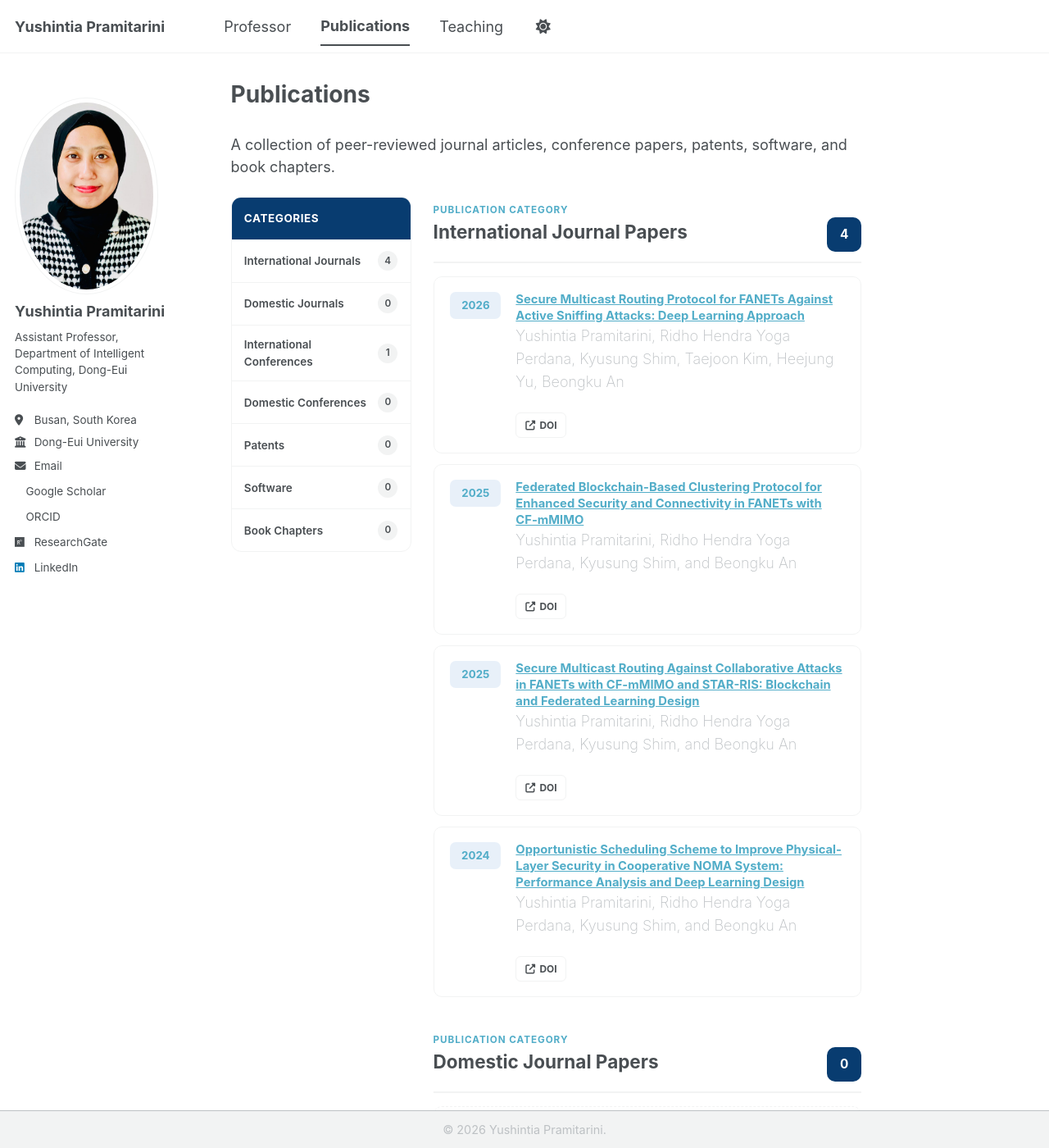
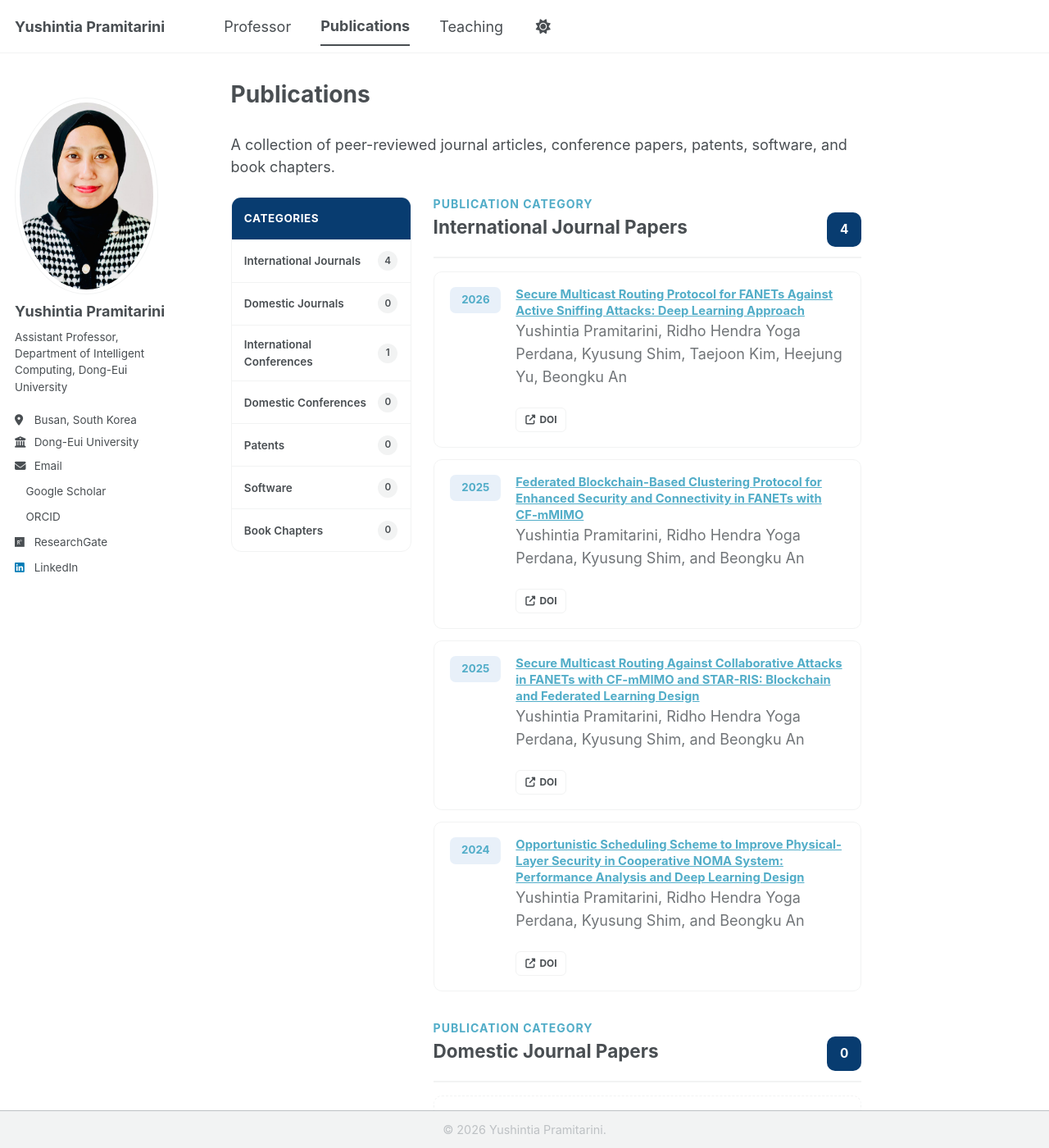
Before and after one commit to yushintia/yushintia.github.io, a Jekyll site: the page built from _pages/publications.md, in a window 1280 px wide and 1400 px high. Shown: the whole window at 82% size. Built offline with Jekyll 4.4.1, drawn with Linux system fonts in a browser that asks for light colours; a style sheet for code colours, icons or effects is not loaded.

Commit message:
Update styles for publication section labels and authors
Adjusted styles for .pub-section-label and .pub-authors classes.

```diff
--- a/assets/css/main.scss
+++ b/assets/css/main.scss
@@ -220,10 +220,13 @@
 }
 
 .pub-section-label {
+  display: block;
+  margin-bottom: 0.25rem;
   color: var(--global-link-color);
-  font-size: 0.65rem;
+  font-size: 0.78rem;
   font-weight: 700;
-  letter-spacing: 0.08em;
+  line-height: 1.3;
+  letter-spacing: 0.07em;
   text-transform: uppercase;
 }
 
@@ -369,13 +372,12 @@
 }
 
 .pub-authors {
-  margin-top: 0.35rem;
-  margin-bottom: 0;
-  color: var(--global-text-color-light);
-
-  font-size: 0.82rem;
-  font-weight: 200;
+  margin: 0.45rem 0 0;
+  color: var(--global-text-color);
+  font-size: 0.76rem;
+  font-weight: 400;
   line-height: 1.55;
+  opacity: 0.78;
 }
 
 .pub-meta {
```
